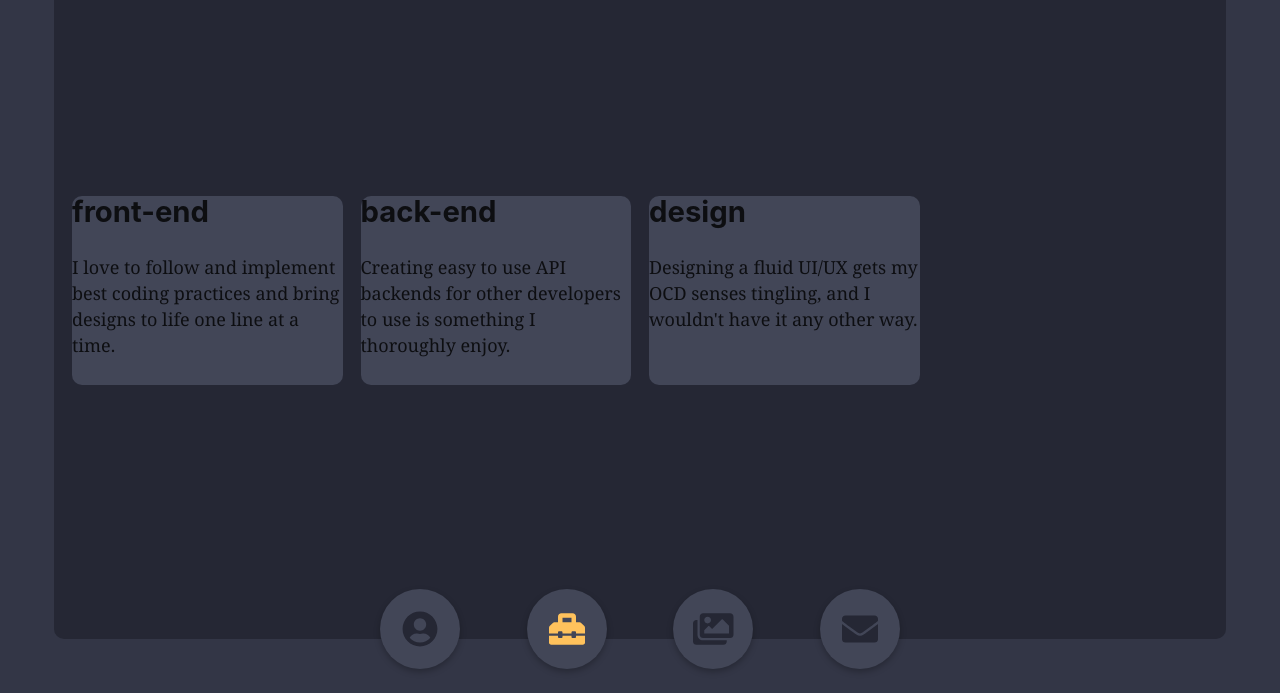
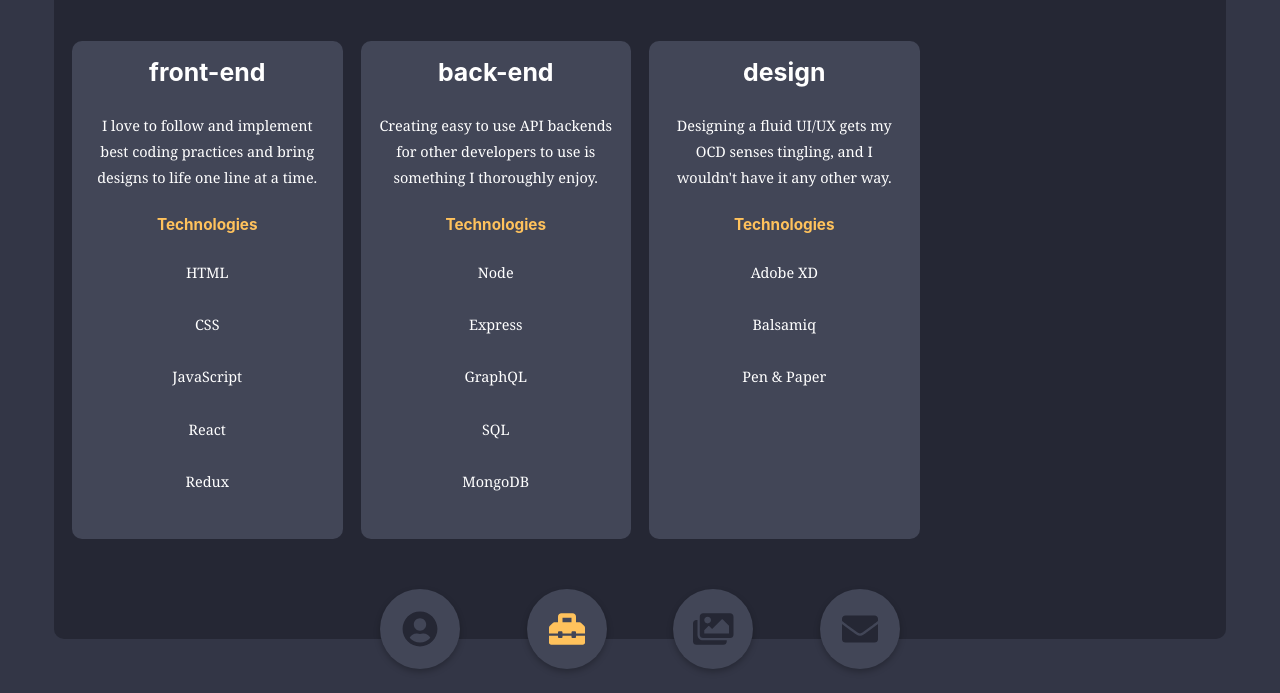
Before and after one commit to bengquist/Portfolio, a Gatsby site: page /skills in a window 1280 px wide. Shown: the part 107-800 px from the top of the page. Built offline with nearby package versions, Linux system fonts and the light colour scheme; Gatsby itself is replaced by a stand-in of ours.

Commit message:
adjust card styles

```diff
--- a/src/components/NavigationItem.tsx
+++ b/src/components/NavigationItem.tsx
@@ -3,6 +3,7 @@
 import { Link } from "gatsby"
 import React from "react"
 import styled from "styled-components"
+import { lighterGray, yellow } from "../style/colors"
 
 type Props = {
   icon: IconProp
@@ -11,7 +12,7 @@
 
 const NavigationItem: React.FC<Props> = ({ icon, to }) => {
   return (
-    <Container to={to} activeStyle={{ color: "#ffc25c" }}>
+    <Container to={to} activeStyle={{ color: yellow }}>
       <FontAwesomeIcon icon={icon} size="2x" />
     </Container>
   )
@@ -23,7 +24,7 @@
   display: flex;
   justify-content: center;
   align-items: center;
-  background: #424657;
+  background: ${lighterGray};
   width: 80px;
   height: 80px;
   border-radius: 50%;
--- a/src/components/SkillCard.tsx
+++ b/src/components/SkillCard.tsx
@@ -1,5 +1,6 @@
 import React from "react"
 import styled from "styled-components"
+import { lighterGray, yellow } from "../style/colors"
 
 type Props = {
   title: string
@@ -18,6 +19,12 @@
     <Container>
       <Title>{title}</Title>
       <Description>{description}</Description>
+      <ListContainer>
+        <ListTitle>{listTitle}</ListTitle>
+        {list.map(skill => (
+          <p>{skill}</p>
+        ))}
+      </ListContainer>
     </Container>
   )
 }
@@ -25,10 +32,20 @@
 export default SkillCard
 
 const Container = styled.div`
-  background: #424657;
+  background: ${lighterGray};
+  color: white;
   border-radius: 10px;
+  text-align: center;
+  padding: 1rem;
+  font-size: 0.8rem;
 `
 
-const Title = styled.h2``
+const Title = styled.h3``
 
 const Description = styled.p``
+
+const ListContainer = styled.div``
+
+const ListTitle = styled.h5`
+  color: ${yellow};
+`
--- a/src/components/layout.tsx
+++ b/src/components/layout.tsx
@@ -8,7 +8,7 @@
 import { graphql, useStaticQuery } from "gatsby"
 import React from "react"
 import styled from "styled-components"
-import GlobalStyle from "./GlobalStyle"
+import GlobalStyle from "../style/GlobalStyle"
 import Header from "./header"
 import Navigation from "./Navigation"
 
--- /dev/null
+++ b/src/style/colors.ts
@@ -0,0 +1,5 @@
+export const darkGray = "#252734"
+export const lightGray = "#333646"
+export const lighterGray = "#424657"
+export const white = "#EBEBEC"
+export const yellow = "#ffc25c"
```
Also changed, not shown: src/style/GlobalStyle.tsx (renamed from src/components/GlobalStyle.tsx).
